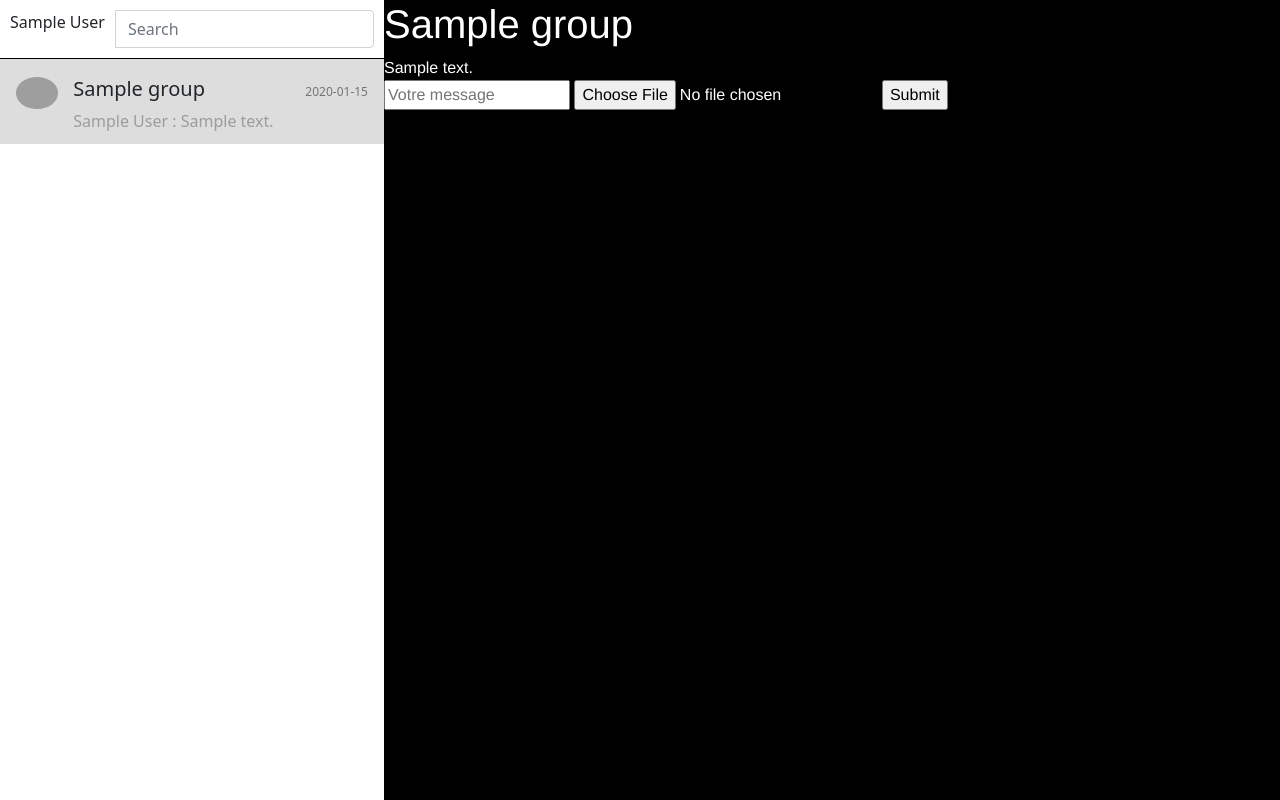
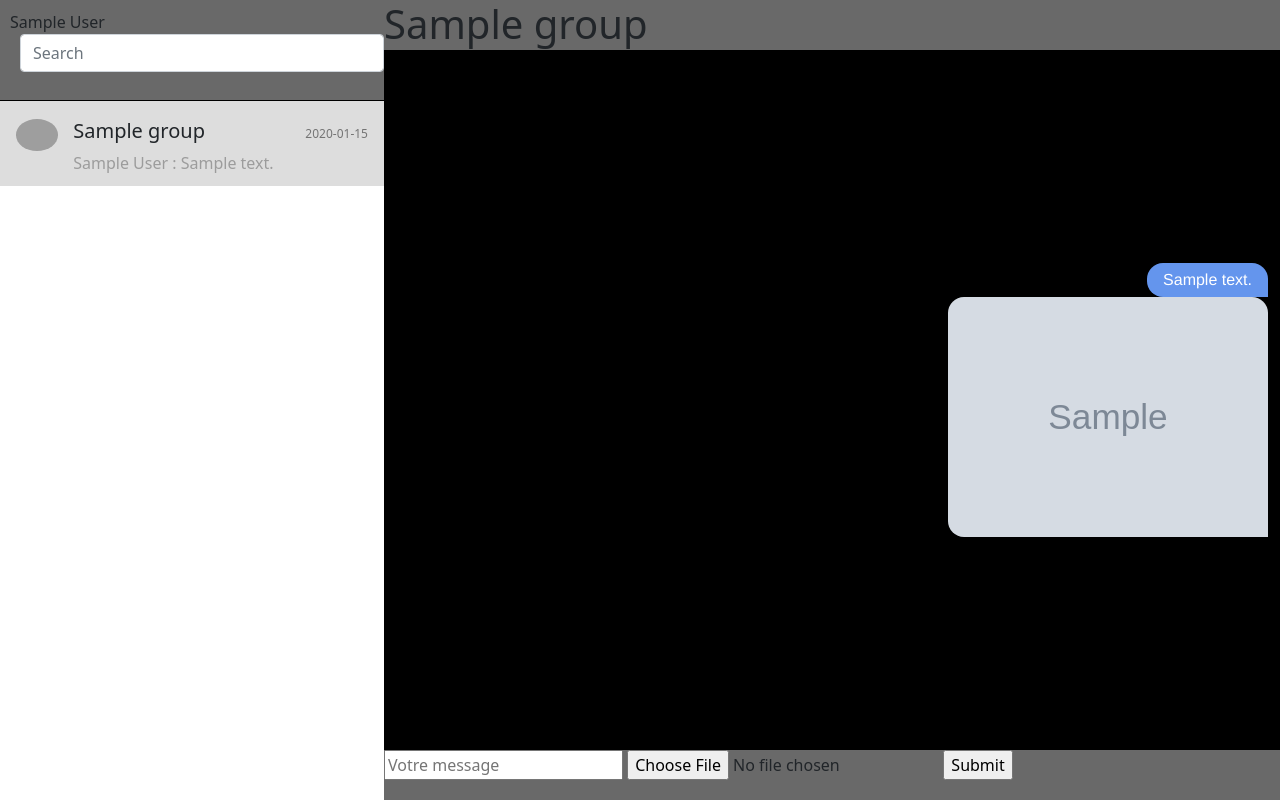
Before and after one commit to robinarmingaud/ourwhats, a Flask app: page /1 in a window 1280 px wide. Run offline with Flask 2, Linux system fonts and the light colour scheme; a user stored in the database is signed in; tables that the repository leaves empty hold one stand-in row (values such as "Sample post"); grey boxes marked "Sample" are stand-in pictures; grey boxes are pictures that could not be loaded.

Commit message:
Refonte CSS : -définition des 4 modules -peaufinement msg-section

```diff
--- a/app.py
+++ b/app.py
@@ -158,7 +158,8 @@ def messages(group_id):
 
     # GET method
     return flask.render_template("main_view.html.jinja2",
-                                 groups=groups, active_group=active_group, errors=errors, get_sender=get_sender)
+                                 groups=groups, active_group=active_group, errors=errors,
+                                 msg_chain=msg_chain, get_sender=get_sender) #tool functions
 
 
 @app.route('/login', methods=['POST','GET'])
@@ -366,7 +367,8 @@ def msg_chain(group):
             l = [msg]
             looked_user_id = msg.sender_id
     L.append(l)
-    return L
+    return L[::-1]
+    #we return the reversed list in order to display correctly the messages in the flex-direction: column-reverse
 
 def get_sender(msg):
     users = User.query.all()
@@ -376,6 +378,8 @@ def get_sender(msg):
     print("ERREUR : can't find sender with such id :", msg.sender_id)
     return "???"
 
+
+
 # def change_profile_pic(user, ):
 #     user.has_profile_pic = True
 #     db.session.add(user)
--- a/static/css/main_view.css
+++ b/static/css/main_view.css
@@ -2,28 +2,35 @@ html, body{
     margin: 0;
     padding: 0;
     background-color: black;
-    height: 100%
+    overflow: hidden;
+
+    height: 100vh;
 }
 
 body{
-    display: flex;
+    display: grid;
+    grid-template-columns: 30% auto;
+    grid-template-rows: 50px 50px auto 50px;
 }
 
-.sidebar{
-    margin :0;
-    padding : 0;
-    width: 30%;
-    background-color: #FFFFFF;
+
+.group-list{
+    border-top: 1px solid #000000;
+    overflow: scroll;
     height: 100%;
-    overflow: auto;
+    background-color: white;
+
+    grid-column: 1;
+    grid-row: 3 / span 2;
 }
-.message-history{
-    border-top: 1px solid #000000;
-    height: 100%;
+
+.corner-menu{
+    padding : 10px;
+    grid-column: 1;
+    grid-row: 1 / span 2;
+    background-color: dimgrey;
 }
-.input-group{
-    padding : 10px;
-}
+
 #filter-friends{
     margin-left :10px;
 }
@@ -73,28 +80,36 @@ ul {
     margin: 8px 0 0;
 }
 
-.main-panel{
-    width: 70vw;
+.top-bar{
+    grid-column: 2;
+    grid-row: 1;
+    background-color: dimgrey;
+}
+
+.bottom-bar{
+    grid-column: 2;
+    grid-row: 4;
+    background-color: dimgrey;
+}
+
+.msg-section{
+    grid-column: 2;
+    grid-row: 2 / span 2;
+    overflow-y: scroll;
     box-sizing: border-box;
+
     display: flex;
-    flex-direction: column;
+    flex-direction: column-reverse;
     border: 0;
+    padding: 0;
     background-color: black;
     color: white;
     font-family: Helvetica;
 }
 
-.msg-section{
-  box-sizing: border-box;
-  display: flex;
-  flex-direction: column;
-  align-items: flex-start;
-  justify-content: center;
-  border: 0;
-  padding: 0;
-  background-color: black;
-  color: white;
-  font-family: Helvetica;
+.row{
+    width: 100%;
+    margin: auto;
 }
 
 .pp {
@@ -120,46 +135,60 @@ p{
     margin: 0;
     visibility: hidden;
     position: absolute;
-  right: 10px;
+    left: -50px;
+    bottom: -1.5em;
+
     font: italic 0.8em 'Trebuchet MS';
     color: black;
     background-color: #FFFC;
-  padding: 5px;
-  border-radius: 6px;
+    padding: 0.2em 0.5em;
+    border-radius: 9px;
     width: max-content;
-  text-align: center;
+    text-align: right;
     z-index: 1;
+
+    opacity: 0;
+    transition: opacity 0.5s ease-in-out;
 }
 
 .received-message:hover .date, .sent-message:hover .date {
     visibility: visible;
+    opacity: 1;
 }
 
-.sent-bubble .date {
-  right: 0;
+.received-message:hover:after .date{
+    opacity:1;
 }
 
 .received-block{
-  width: 80%;
+    max-width: 80%;
     display: flex;
 
     align-items: flex-end;
 }
 
 .sent-block{
-  width: 80%;
+    max-width: 80%;
     margin: 20px 0;
     margin-left: auto;
     display: flex;
-  align-items: flex-end;
+    justify-content: flex-end;
 }
 
+.wrapper{
+    display: flex;
+    flex-direction: column;
+}
 .received-message{
     display: flex;
     flex-direction: column;
     width: fit-content;
 
+    /*has to be in order to position the absolute date*/
+    position: relative;
+
     border-radius: 1em 1em 1em 0;
+    margin: 2px 0;
     margin-left: 0;
     margin-right: auto;
 }
@@ -167,16 +196,21 @@ p{
 .sent-message{
     display: flex;
     flex-direction: column;
+    align-items: flex-end;
     width: fit-content;
 
+    /*has to be in order to position the absolute date*/
+    position: relative;
+
     border-radius: 1em 1em 0 1em;
+    margin: 2px 0;
     margin-left: auto;
     margin-right: 0;
 }
 
 .text{
     background-color: #4b4b4b;
-  padding: 0.8em 1em;
+    padding: 0.3em 1em;
     text-align: left;
     border-radius: inherit;
     display: inline-block;
@@ -186,19 +220,22 @@ p{
 
     font-size: 1em;
     font-weight: 200;
-
-  margin: 1px 0;
 }
 
 .sent-message .text{
     background-color: cornflowerblue;
 }
 
-.img{
+.attachment-wrap{
+    width: fit-content;
+    border-radius: inherit;
+}
+
+.attachment{
     max-width: 100%;
     height: 30vh;
     border-radius: inherit;
-  margin: 1px 0;
+
     margin-left: inherit;
     margin-right: inherit;
 }
--- a/templates/main_view.html.jinja2
+++ b/templates/main_view.html.jinja2
@@ -7,12 +7,11 @@
     <script src="../../static/js/messages.js"></script>
 </head>
 <body>
-<div class="sidebar">
-    <div class="input-group">
+<div class="corner-menu">
     <p>{{ current_user.name }}</p>
     <input type="text" id="filter-friends" class="form-control" placeholder="Search" aria-label="Search" />
 </div>
-    <div class="message-history">
+<div class="group-list">
     <ul>
         {% for group in groups if current_user in group.users %}
             <div class="chat_list" id="{{ group.id }}" data-name="{{ group.name }}">
@@ -36,15 +35,66 @@
         </script>
     </ul>
 </div>
-</div>
-<div class="main-panel">
 <div class="top-bar">
     <h1>{{ active_group.name }}</h1>
 </div>
 <div class="msg-section">
-        {% for msg in active_group.messages %}
-            {#<!--First message-->
-            {% if loop.index==1 %}
+
+    {% for block in msg_chain(active_group) %}
+        <div class="row">
+            {% set sender = get_sender(block[0]) %}
+            {% if sender!=current_user %}
+                <!-- msg is from another user -->
+                <div class="received-block">
+                    <img class="pp" src="{{ url_for('static', filename = 'profile_pics/'+ sender.id|string +".jpg")}}">
+                    <div class="wrapper">
+                        <h2 class="name">{{ sender.name }}</h2>
+                        {% for msg in block %}
+                            <div class="received-message">
+                                <div class="text">
+                                    <p>{{ msg.content }}</p>
+                                </div>
+                                {% if msg.filename %}
+                                    <a class="attachment-wrap"
+                                       href="{{ url_for('static', filename = '/uploads/'+msg.filename) }}"
+                                       target="_blank">
+                                        <img class="attachment"
+                                             src="{{ url_for('static', filename = 'uploads/'+ msg.filename)}}">
+                                    </a>
+                                {% endif %}
+                                <h3 class="date">{{ msg.date.strftime('%a | %H:%M') }}</h3>
+                            </div>
+                        {% endfor %}
+                    </div>
+                </div>
+            {% else %}
+                <!-- msg is from current_user -->
+                <div class="sent-block">
+                    <div class="wrapper">
+                        {% for msg in block %}
+                            <div class="sent-message">
+                                <div class="text">
+                                    <p>{{ msg.content }}</p>
+                                </div>
+                                {% if msg.filename %}
+                                    <a class="attachment-wrap"
+                                       href="{{ url_for('static', filename = '/uploads/'+msg.filename) }}"
+                                       target="_blank">
+                                        <img class="attachment"
+                                             src="{{ url_for('static', filename = 'uploads/'+ msg.filename)}}">
+                                    </a>
+                                {% endif %}
+                                <h3 class="date">{{ msg.date.strftime('%a | %H:%M') }}</h3>
+                            </div>
+                        {% endfor %}
+                    </div>
+                </div>
+            {% endif %}
+        </div>
+    {% endfor %}
+
+    {#{% for msg in active_group.messages %}
+
                 <div class="row">
                     <div class="block">
                         <div class="wrapper">
@@ -56,7 +106,7 @@
                             </div>
                         </div>
                     </div>
-                </div>#}
+                </div>
             {% if msg.sender_id!=current_user.id %}
                 <div class="received-row">
                     <img class="pp" src="{{ url_for('static', filename = 'profile_pics/'+ msg.sender_id|string +".jpg")}}">
@@ -82,7 +132,7 @@
                     </div>
                 </div>
             {% endif %}
-        {% endfor %}
+        {% endfor %}#}
 </div>
 <div class="bottom-bar">
     <form action="{{ url_for("messages", group_id=active_group.id) }}" method="post" enctype="multipart/form-data">
@@ -91,5 +141,4 @@
         <input type="submit">
     </form>
 </div>
-</div>
 </body>
```
Lines whose indentation alone changed are shown as unchanged.
